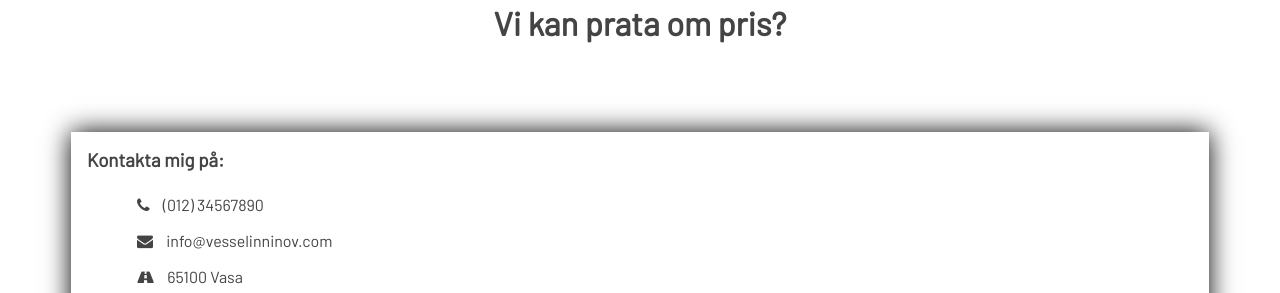
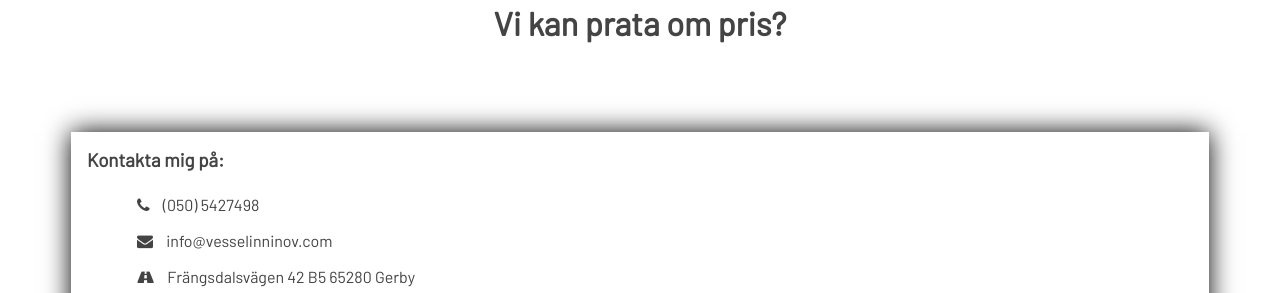
Before and after one commit to rejver007/apartment, a website: page index.html in a window 1280 px wide. Shown: the part 2770-3063 px from the top of the page. Drawn offline with nearby package versions, Linux system fonts and the light colour scheme; grey boxes are pictures that could not be loaded.

Commit message:
info update

```diff
--- a/index.html
+++ b/index.html
@@ -16,7 +16,7 @@
 
    <link rel="stylesheet" href="dist/css/nav.css">
 
-    <title>Lägenhet i Vasa</title>
+    <title>Frangsdalsvagen</title>
 </head>
 <body>
     <div class="navbar">
@@ -117,11 +117,11 @@
             <div class="company-info">
                 <h3>Kontakta mig på:</h3>
                 <ul>
-                    <li><i class="fa fa-phone"></i> (012) 34567890</li>
+                    <li><i class="fa fa-phone"></i> (050) 5427498</li>
                     <li><i class="fa fa-envelope"></i> info@vesselinninov.com</li>
-                    <li><i class="fa fa-road"></i> 65100 Vasa </li>
+                    <li><i class="fa fa-road"></i> Frängsdalsvägen 42 B5 65280 Gerby </li>
                     <li><iframe
-                            src="https://www.google.com/maps/embed?pb=!1m18!1m12!1m3!1d462621.3494833254!2d21.075030088722773!3d63.06807389266566!2m3!1f0!2f0!3f0!3m2!1i1024!2i768!4f13.1!3m3!1m2!1s0x467d603e623ab243%3A0x1e1d7faa61aa800e!2sVaasa!5e0!3m2!1sen!2sfi!4v1569098800082!5m2!1sen!2sfi"></iframe>
+                        src="https://www.google.com/maps/embed?pb=!1m18!1m12!1m3!1d6377.839593220224!2d21.583185626828794!3d63.13932324692131!2m3!1f0!2f0!3f0!3m2!1i1024!2i768!4f13.1!3m3!1m2!1s0x467d611465772351%3A0xea1bd232befe1361!2sb5%2C%20Kortelaaksontie%2042%2C%2065280%20Vaasa!5e0!3m2!1sen!2sfi!4v1569867522336!5m2!1sen!2sfi"></iframe>
                     </li>
                 </ul>
             </div>
```
Also changed, not shown: gallery.html (+1 -1 lines).
